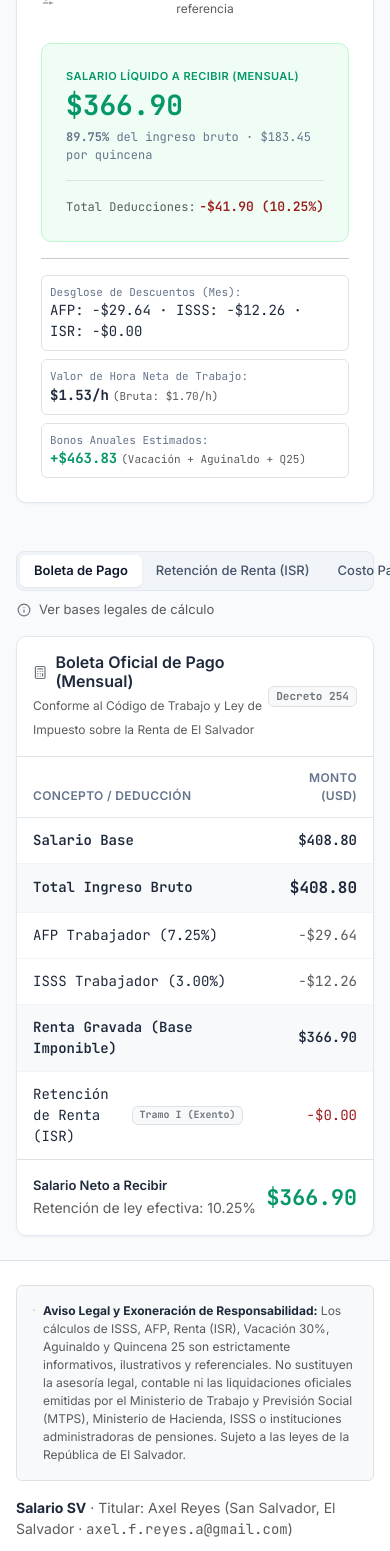
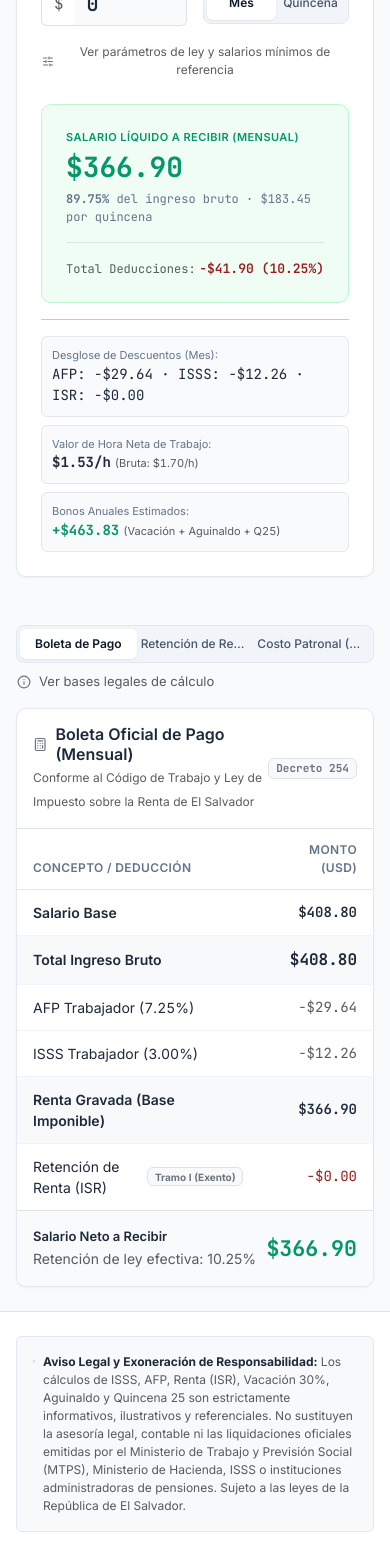
Before and after one commit to areyesdr/salarioygastossv, a React (Vite) app: page / in a window 390 px wide. Shown: the part 432-1983 px from the top of the page. Built offline with nearby package versions, Linux system fonts and the light colour scheme.

Commit message:
fix: optimizar frecuencia responsiva, corregir visibilidad de badges en bonos y remover PII de vistas publicas

```diff
--- a/src/App.tsx
+++ b/src/App.tsx
@@ -749,7 +749,7 @@ function AppShell() {
 
                     <div className="row g-3">
                       {/* Salario Base Input */}
-                      <div className="col-12 col-sm-6">
+                      <div className="col-12 col-sm-5">
                         <label
                           htmlFor="salary-input"
                           className="form-label text-slate-muted small fw-semibold text-uppercase mb-1"
@@ -801,25 +801,25 @@ function AppShell() {
                       </div>
 
                       {/* Selector de Frecuencia Tipo Segmented Control */}
-                      <div className="col-6 col-sm-3">
+                      <div className="col-6 col-sm-4">
                         <label
                           className="form-label text-slate-muted small fw-semibold text-uppercase mb-1"
                           style={{ fontSize: '11px' }}
                         >
                           Frecuencia
                         </label>
-                        <div className="segmented-control w-100 justify-content-center" style={{ height: '42px' }}>
+                        <div className="segmented-control w-100" style={{ height: '42px' }}>
                           <button
                             type="button"
                             onClick={() => setPeriod('monthly')}
-                            className={`w-50 ${period === 'monthly' ? 'active' : ''}`}
+                            className={period === 'monthly' ? 'active' : ''}
                           >
                             Mes
                           </button>
                           <button
                             type="button"
                             onClick={() => setPeriod('biweekly')}
-                            className={`w-50 ${period === 'biweekly' ? 'active' : ''}`}
+                            className={period === 'biweekly' ? 'active' : ''}
                           >
                             Quincena
                           </button>
@@ -872,8 +872,8 @@ function AppShell() {
               <hr className="my-3 text-slate-200" />
               <div className="row g-2 text-start small font-monospace">
                 <div className="col-12 col-md-4">
-                  <div className="p-2 rounded bg-slate-50 border border-slate-200">
-                    <span className="text-slate-muted d-block" style={{ fontSize: '11px' }}>
+                  <div className="p-2.5 rounded bg-slate-50 border border-slate-200 h-100">
+                    <span className="text-slate-muted d-block font-sans" style={{ fontSize: '11px' }}>
                       Desglose de Descuentos ({period === 'monthly' ? 'Mes' : 'Qna'}):
                     </span>
                     <span className="text-slate-dark">
@@ -883,24 +883,24 @@ function AppShell() {
                 </div>
 
                 <div className="col-12 col-md-4">
-                  <div className="p-2 rounded bg-slate-50 border border-slate-200">
-                    <span className="text-slate-muted d-block" style={{ fontSize: '11px' }}>
+                  <div className="p-2.5 rounded bg-slate-50 border border-slate-200 h-100">
+                    <span className="text-slate-muted d-block font-sans" style={{ fontSize: '11px' }}>
                       Valor de Hora Neta de Trabajo:
                     </span>
                     <strong className="text-slate-dark">{formatUSD(hourlyResult.netHourly)}/h</strong>
-                    <span className="text-muted ms-1" style={{ fontSize: '11px' }}>
+                    <span className="text-muted ms-1 font-sans" style={{ fontSize: '11px' }}>
                       (Bruta: {formatUSD(hourlyResult.grossHourly)}/h)
                     </span>
                   </div>
                 </div>
 
                 <div className="col-12 col-md-4">
-                  <div className="p-2 rounded bg-slate-50 border border-slate-200">
-                    <span className="text-slate-muted d-block" style={{ fontSize: '11px' }}>
+                  <div className="p-2.5 rounded bg-slate-50 border border-slate-200 h-100">
+                    <span className="text-slate-muted d-block font-sans" style={{ fontSize: '11px' }}>
                       Bonos Anuales Estimados:
                     </span>
                     <strong className="text-emerald">+{formatUSD(annualBonusesSummary.totalAnnualNetBonuses)}</strong>
-                    <span className="text-muted ms-1" style={{ fontSize: '11px' }}>
+                    <span className="text-muted ms-1 font-sans" style={{ fontSize: '11px' }}>
                       (Vacación + Aguinaldo + Q25)
                     </span>
                   </div>
@@ -1234,8 +1234,7 @@ function AppShell() {
 
           <div className="d-flex flex-column flex-md-row justify-content-between align-items-md-center gap-2 small text-muted">
             <div>
-              <strong className="text-slate-dark">Salario SV</strong> · Titular: Axel Reyes (San Salvador,
-              El Salvador · <span className="font-monospace">axel.f.reyes.a@gmail.com</span>)
+              <strong className="text-slate-dark">© 2026 Salario SV</strong> · Plataforma independiente de cálculo laboral y presupuestario para El Salvador.
             </div>
             <div className="d-flex flex-wrap gap-3">
               <Link to="/terminos" className="text-decoration-none text-muted">
--- a/src/context/AuthContext.tsx
+++ b/src/context/AuthContext.tsx
@@ -14,8 +14,8 @@ const DATA_STORAGE_KEY = 'salarioygastossv_state_v1';
 
 const DEFAULT_USER: SessionUser = {
   id: 'usr-sv-01',
-  name: 'Axel Reyes',
-  email: 'axel.f.reyes.a@gmail.com',
+  name: 'Usuario SV',
+  email: 'usuario@salariosv.com',
   loggedIn: true,
   role: 'user',
   acceptedTermsAt: '2026-10-26T18:00:00.000Z',
@@ -50,8 +50,8 @@ export function AuthProvider({ children }: { children: React.ReactNode }) {
     const id = role === 'admin' ? 'usr-admin-01' : 'usr-sv-01';
     setUser({
       id,
-      name: customName?.trim() || (role === 'admin' ? 'Administrador SV' : 'Axel Reyes'),
-      email: customEmail?.trim() || (role === 'admin' ? 'admin@salarioygastossv.com' : 'axel.f.reyes.a@gmail.com'),
+      name: customName?.trim() || (role === 'admin' ? 'Administrador SV' : 'Usuario SV'),
+      email: customEmail?.trim() || (role === 'admin' ? 'admin@salariosv.com' : 'usuario@salariosv.com'),
       loggedIn: true,
       role,
       acceptedTermsAt: new Date().toISOString(),
--- a/src/index.css
+++ b/src/index.css
@@ -67,6 +67,10 @@ html, body {
   font-variant-numeric: tabular-nums;
 }
 
+.font-sans {
+  font-family: var(--bs-font-sans-serif) !important;
+}
+
 /* Institutional Slate Navbar */
 .navbar-institutional {
   background-color: var(--color-slate-900) !important;
@@ -109,6 +113,19 @@ html, body {
   overflow: hidden;
 }
 
+/* Background & Color Utilities */
+.bg-slate-50 {
+  background-color: #f8fafc !important;
+}
+
+.bg-slate-100 {
+  background-color: #f1f5f9 !important;
+}
+
+.bg-slate-900 {
+  background-color: #0f172a !important;
+}
+
 .text-emerald {
   color: var(--color-emerald-600) !important;
 }
@@ -121,13 +138,66 @@ html, body {
   color: var(--color-slate-800) !important;
 }
 
-/* Modern Segmented Control */
+.text-slate-700 {
+  color: #334155 !important;
+}
+
+.border-slate-200 {
+  border-color: #e2e8f0 !important;
+}
+
+/* Badges sobrios, nítidos y de alto contraste */
+.badge-subtle {
+  display: inline-flex;
+  align-items: center;
+  background-color: #f1f5f9;
+  color: #334155 !important;
+  border: 1px solid #cbd5e1;
+  font-weight: 500;
+  font-size: 0.6875rem;
+  line-height: 1.2;
+  padding: 0.2rem 0.5rem;
+  border-radius: 6px;
+  white-space: nowrap;
+}
+
+.badge-emerald {
+  display: inline-flex;
+  align-items: center;
+  background-color: #f0fdf4;
+  color: #047857 !important;
+  border: 1px solid #bbf7d0;
+  font-weight: 600;
+  font-size: 0.6875rem;
+  line-height: 1.2;
+  padding: 0.2rem 0.5rem;
+  border-radius: 6px;
+  white-space: nowrap;
+}
+
+.badge-terracotta {
+  display: inline-flex;
+  align-items: center;
+  background-color: #fef2f2;
+  color: #991b1b !important;
+  border: 1px solid #fee2e2;
+  font-weight: 500;
+  font-size: 0.6875rem;
+  line-height: 1.2;
+  padding: 0.2rem 0.5rem;
+  border-radius: 6px;
+  white-space: nowrap;
+}
+
+/* Modern Segmented Control Responsivo */
 .segmented-control {
   background-color: #f1f5f9;
   border: 1px solid #e2e8f0;
   border-radius: 8px;
   padding: 3px;
-  display: inline-flex;
+  display: flex;
+  align-items: stretch;
+  width: 100%;
   max-width: 100%;
 }
 
@@ -135,12 +205,17 @@ html, body {
   border: none;
   background: transparent;
   color: var(--color-slate-600);
-  font-size: 0.8125rem;
+  font-size: 0.75rem;
   font-weight: 500;
-  padding: 6px 14px;
+  padding: 6px 4px;
   border-radius: 6px;
   transition: all 0.15s ease;
   white-space: nowrap;
+  text-align: center;
+  flex: 1 1 0;
+  min-width: 0;
+  overflow: hidden;
+  text-overflow: ellipsis;
 }
 
 .segmented-control button.active {
--- a/src/pages/LoginPage.tsx
+++ b/src/pages/LoginPage.tsx
@@ -7,8 +7,8 @@ import { type UserRole } from '../lib/security.ts';
 export default function LoginPage() {
   const { user, loginAs, logout } = useAuth();
   const navigate = useNavigate();
-  const [name, setName] = useState('Axel Reyes');
-  const [email, setEmail] = useState('axel.f.reyes.a@gmail.com');
+  const [name, setName] = useState('Usuario Demo');
+  const [email, setEmail] = useState('demo@salariosv.com');
   const [password, setPassword] = useState('••••••••••••');
   const [selectedRole, setSelectedRole] = useState<UserRole>('user');
   const [acceptedTerms, setAcceptedTerms] = useState(true);
--- a/src/pages/PrivacidadPage.tsx
+++ b/src/pages/PrivacidadPage.tsx
@@ -116,7 +116,7 @@ export default function PrivacidadPage() {
             Centro de Control de Derechos ARCO (Acceso, Rectificación, Cancelación y Oposición)
           </h6>
           <p className="text-muted small mb-3" style={{ fontSize: '12px' }}>
-            Como titular de tus datos en El Salvador, puedes ejercer tus derechos directamente desde aquí o escribiendo a axel.f.reyes.a@gmail.com:
+            Como titular de tus datos en El Salvador, puedes ejercer tus derechos directamente desde aquí o escribiendo a privacidad@salariosv.com:
           </p>
 
           {user ? (
--- a/src/pages/TerminosPage.tsx
+++ b/src/pages/TerminosPage.tsx
@@ -108,9 +108,9 @@ export default function TerminosPage() {
               En cumplimiento con la <strong>Ley de Comercio Electrónico de la República de El Salvador</strong>, se detallan los datos de contacto del responsable:
             </p>
             <ul className="list-unstyled mb-2 font-monospace space-y-1">
-              <li><strong>Titular / Desarrollador:</strong> Axel Reyes</li>
-              <li><strong>Domicilio:</strong> San Salvador, República de El Salvador</li>
-              <li><strong>Contacto:</strong> axel.f.reyes.a@gmail.com</li>
+              <li><strong>Titular del Proyecto:</strong> Salario SV</li>
+              <li><strong>Jurisdicción:</strong> San Salvador, República de El Salvador</li>
+              <li><strong>Contacto:</strong> contacto@salariosv.com</li>
             </ul>
             <p className="mb-0">
               Cualquier controversia se regirá bajo las leyes de la <strong>República de El Salvador</strong>, con competencia exclusiva en los tribunales de San Salvador.
```
Also changed, not shown: src/components/BonusesView.tsx (+14 -14 lines), 1 other file (tests, documents, lock files or other folders).
